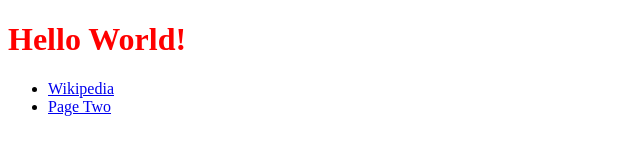
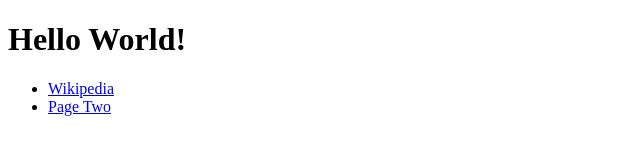
Before and after one commit to gcarlo24/gcarlo24.github.io, a plain HTML site: page index.html in a window 1280 px wide. Shown: the whole page, without its empty margins (0-640 px from the left). Drawn offline with Linux system fonts and the light colour scheme.

Commit message:
fixed color

```diff
--- a/index.html
+++ b/index.html
@@ -5,7 +5,7 @@
   <meta charset="utf-8">
 </head>
 <body>
-  <h1 style="color: red">Hello World!</h1>
+  <h1>Hello World!</h1>
   <ul>
     <li><a href="https://en.wikipedia.org">Wikipedia</a></li>
     <li><a href="pages/second.html">Page Two</a></li>
```
